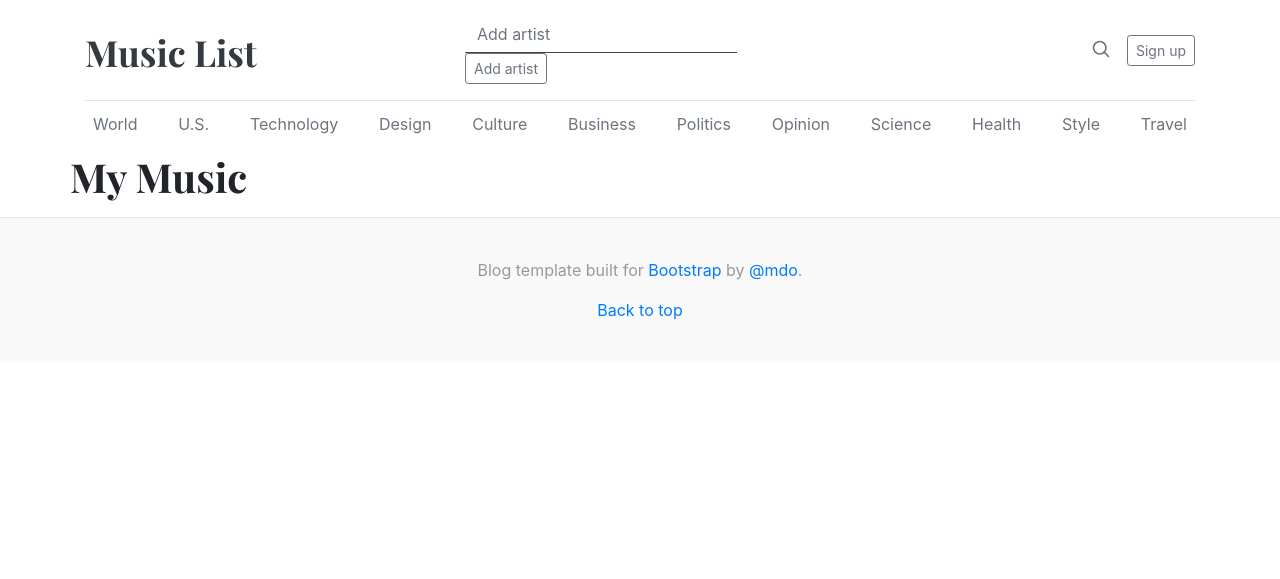
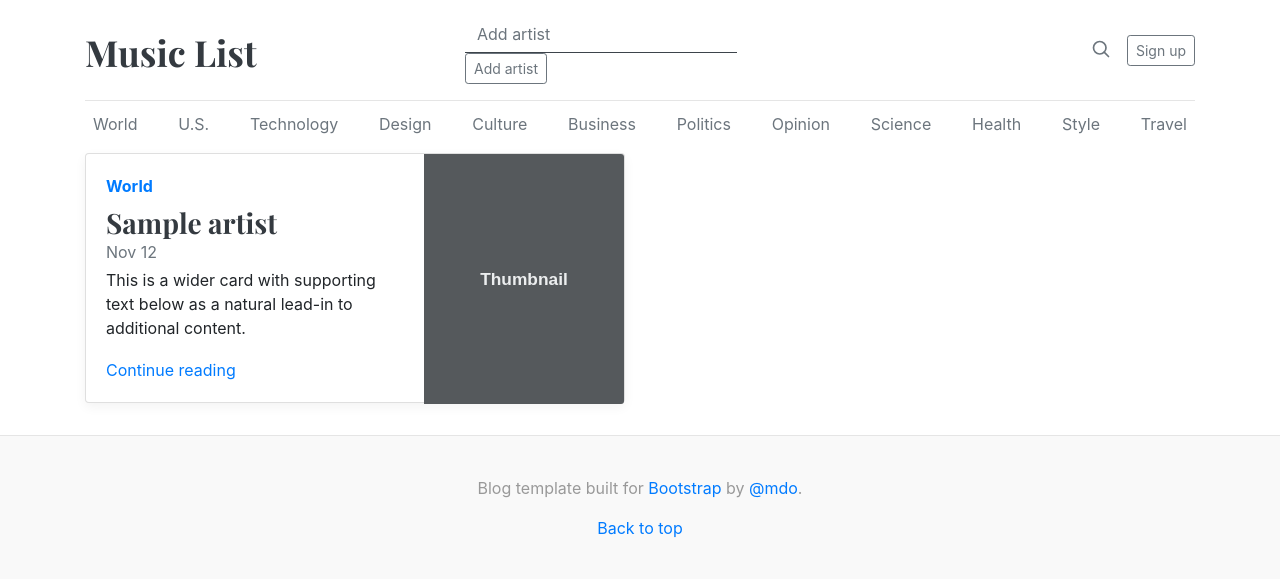
Before and after one commit to JoeyChien/Django-Misic-List, a Django app: page / in a window 1280 px wide. Shown: the top 579 px of the page. Run offline with Django 3.2, Linux system fonts and the light colour scheme; tables that the repository leaves empty hold one stand-in row (values such as "Sample post"); some libraries are stand-ins or nearby versions.

Commit message:
建立artist的form設定，並在view建立新增artist的方法，以及home.html內容調整

```diff
--- a/artist/templates/home.html
+++ b/artist/templates/home.html
@@ -1,5 +1,23 @@
 {% extends 'base.html' %}
 
 {% block content %}
-<h1>My Music</h1>
+
+    {% if all_artists %}
+        {% for artist in all_artists %}
+          <div class="col-md-6">
+            <div class="card flex-md-row mb-4 box-shadow h-md-250">
+              <div class="card-body d-flex flex-column align-items-start">
+                <strong class="d-inline-block mb-2 text-primary">World</strong>
+                <h3 class="mb-0">
+                  <a class="text-dark" href="#">{{ artist.name }}</a>
+                </h3>
+                <div class="mb-1 text-muted">Nov 12</div>
+                <p class="card-text mb-auto">This is a wider card with supporting text below as a natural lead-in to additional content.</p>
+                <a href="#">Continue reading</a>
+              </div>
+              <img class="card-img-right flex-auto d-none d-md-block" data-src="holder.js/200x250?theme=thumb" alt="Card image cap">
+            </div>
+          </div>
+        {% endfor %}
+    {% endif %}
 {% endblock %}
--- a/artist/views.py
+++ b/artist/views.py
@@ -1,4 +1,16 @@
-from django.shortcuts import render
+from django.shortcuts import render, redirect
+from .models import Artist
+from .forms import ArtistForm
+from django.contrib import messages
 
 def home(request):
-  return render(request, "home.html")
+    if request.method == 'POST':
+        form = ArtistForm(request.POST or None)
+        if form.is_valid():
+            form.save()
+            messages.success(request, ('新增成功'))
+        else:
+            messages.success(request, ('新增失敗'))
+
+    all_artists = Artist.objects.all()
+    return render(request, 'home.html', {'all_artists': all_artists})
```
Also changed, not shown: artist/forms.py (added, +7 -0 lines).
